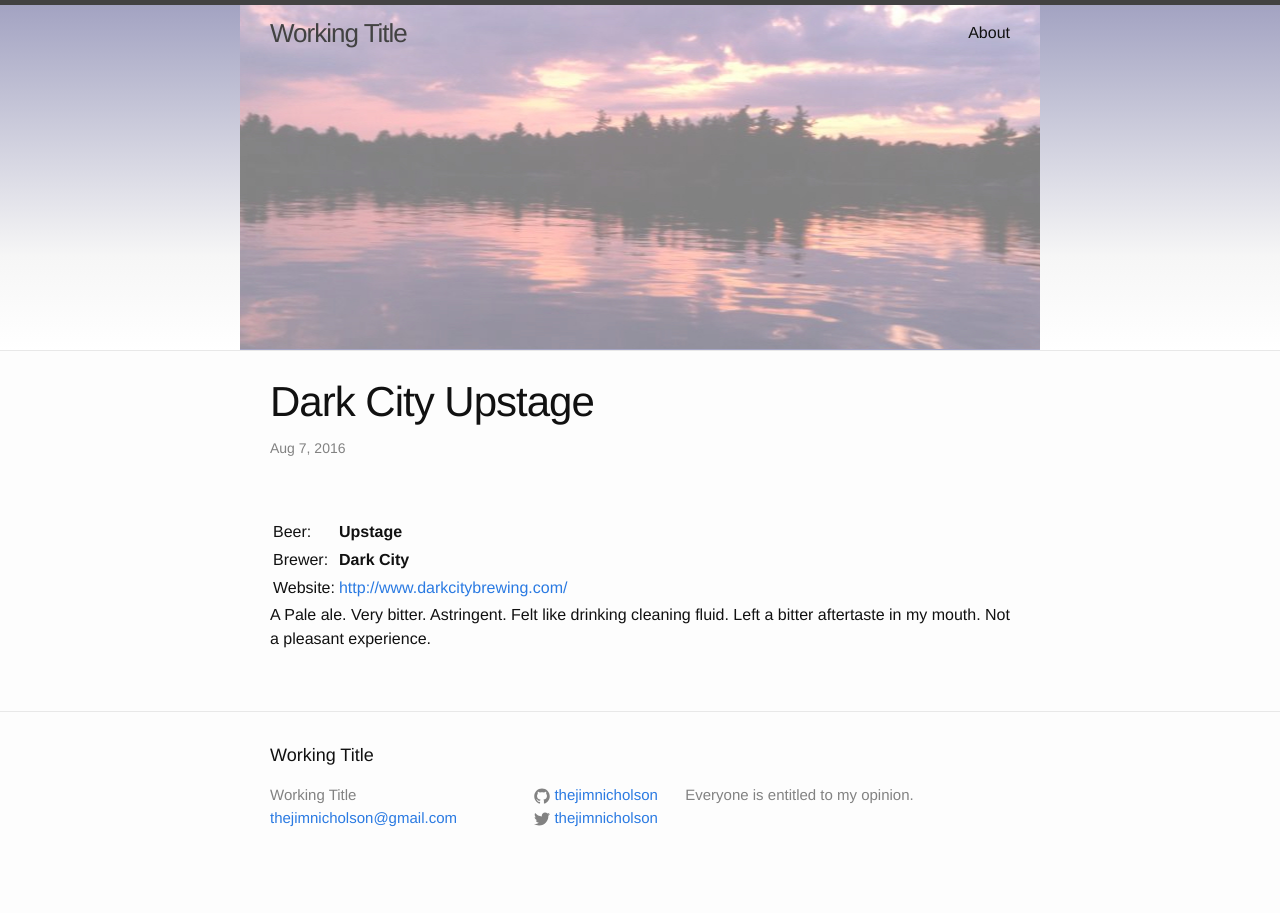
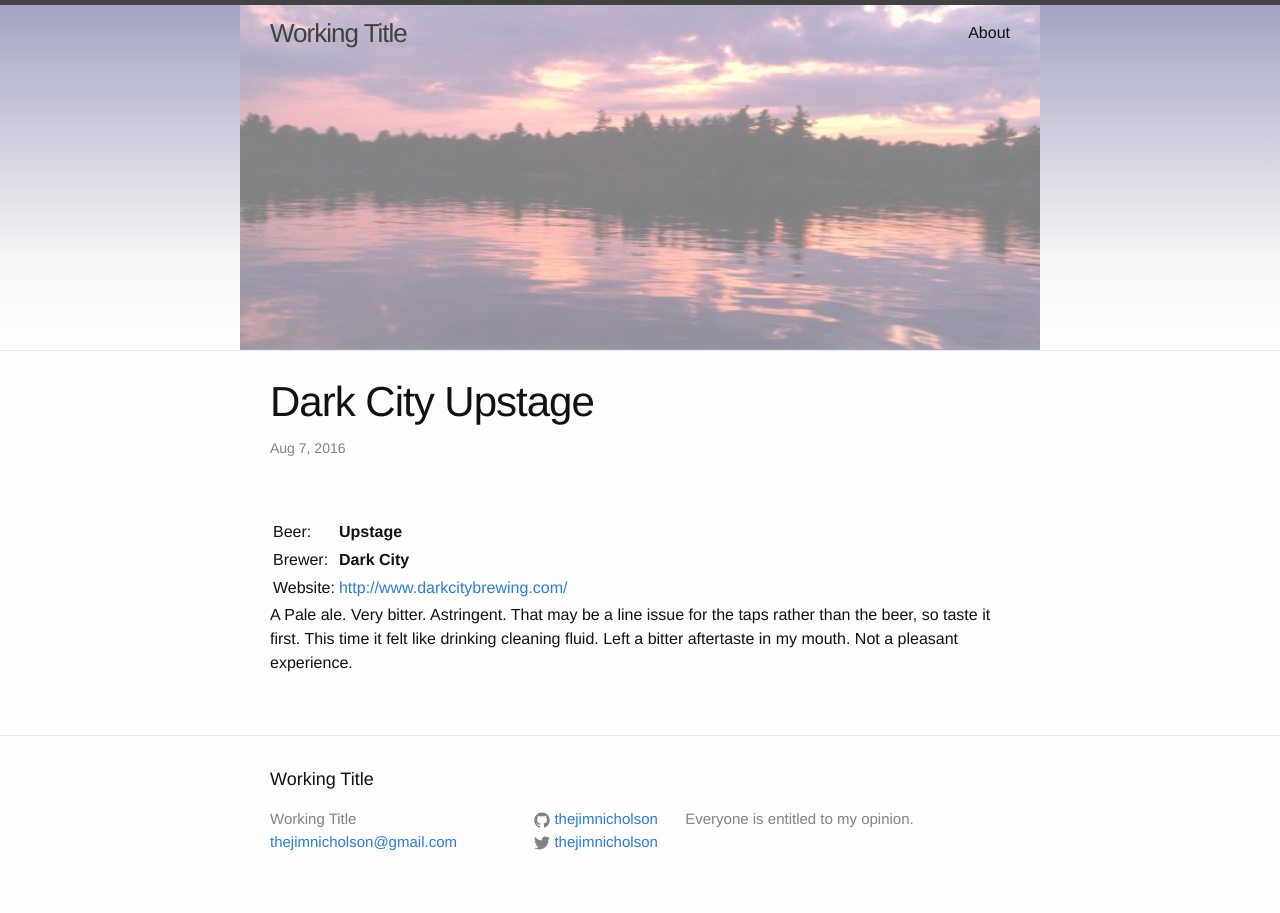
Before and after one commit to thejimnicholson/thejimnicholson.github.io, a Jekyll site: the page built from _posts/2016-08-07-dark-city-upstage.markdown, in a window 1280 px wide. Built offline with Jekyll 4.4.1, drawn with Linux system fonts in a browser that asks for light colours; Markdown is read by kramdown in place of the engine named in the settings.

Commit message:
/ ‘_posts/2016-08-07-dark-city-upstage.markdown’

```diff
--- a/_posts/2016-08-07-dark-city-upstage.markdown
+++ b/_posts/2016-08-07-dark-city-upstage.markdown
@@ -10,4 +10,4 @@ categories: [NJ,IPA]
 | Brewer:  | __Dark City__                     |
 | Website: | <http://www.darkcitybrewing.com/> |
 
-A Pale ale. Very bitter. Astringent. Felt like drinking cleaning fluid. Left a bitter aftertaste in my mouth. Not a pleasant experience.
+A Pale ale. Very bitter. Astringent. That may be a line issue for the taps rather than the beer, so taste it first. This time it felt like drinking cleaning fluid. Left a bitter aftertaste in my mouth. Not a pleasant experience.
```
